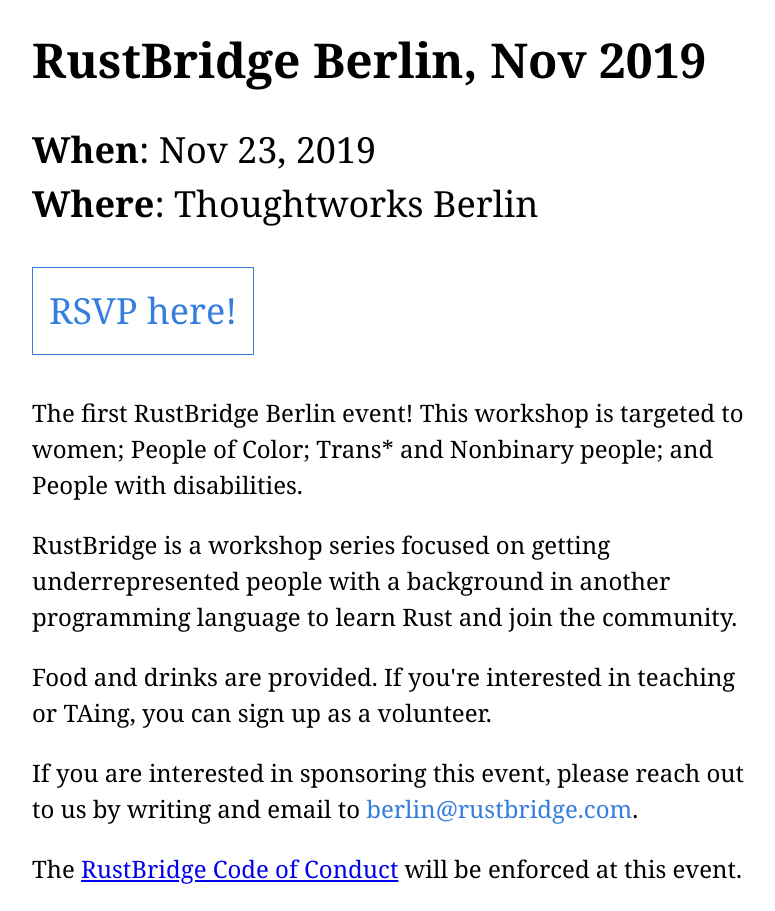
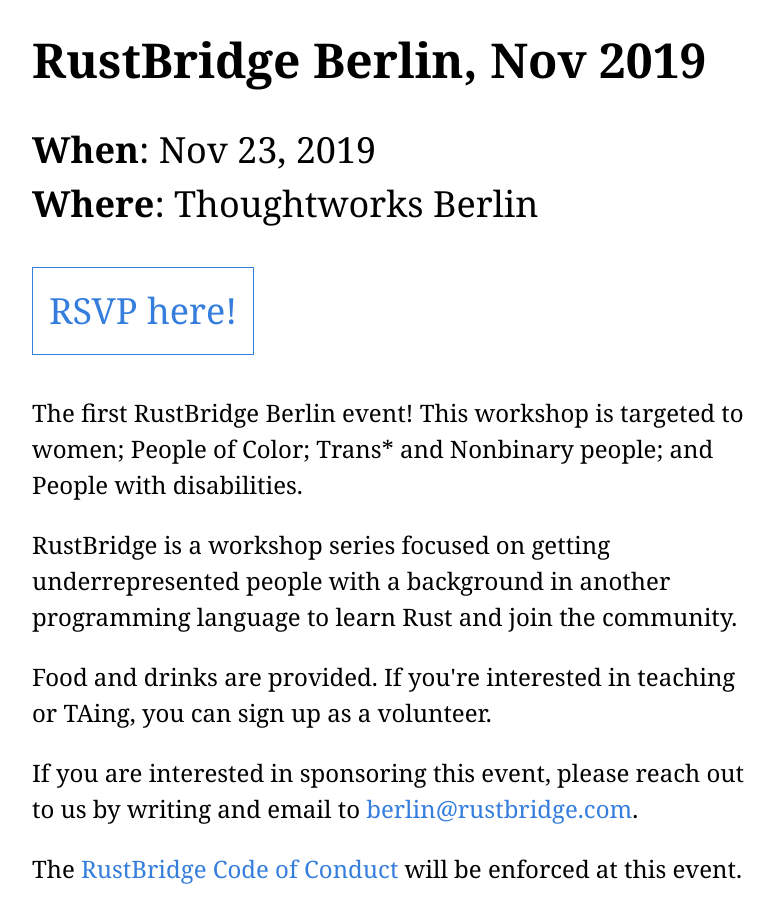
Before and after one commit to rustbridge/berlin, a Jekyll site: the page built from _events/nov-2019.md, in a window 1280 px wide. Shown: the whole page, without its empty margins (104-879 px from the left). Built offline with Jekyll 4.4.1, drawn with Linux system fonts in a browser that asks for light colours; nearby versions of some CDN libraries.

Commit message:
Fix link color

```diff
--- a/_events/nov-2019.md
+++ b/_events/nov-2019.md
@@ -29,6 +29,6 @@
 </p>
 
 <p class="measure lh-copy f3 athelas">
-    The <a href="https://rustbridge.com/conduct">RustBridge Code of Conduct</a>
+    The <a class="link blue" href="https://rustbridge.com/conduct">RustBridge Code of Conduct</a>
     will be enforced at this event.
 </p>
```
